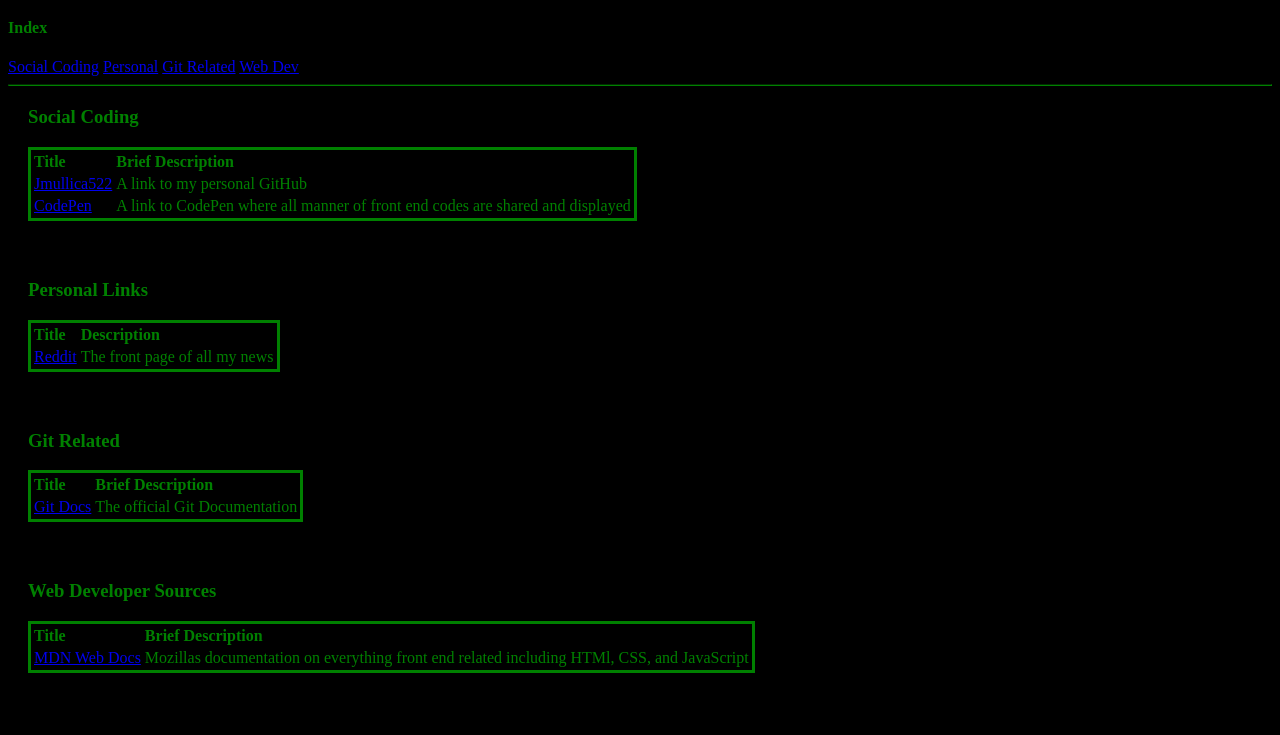
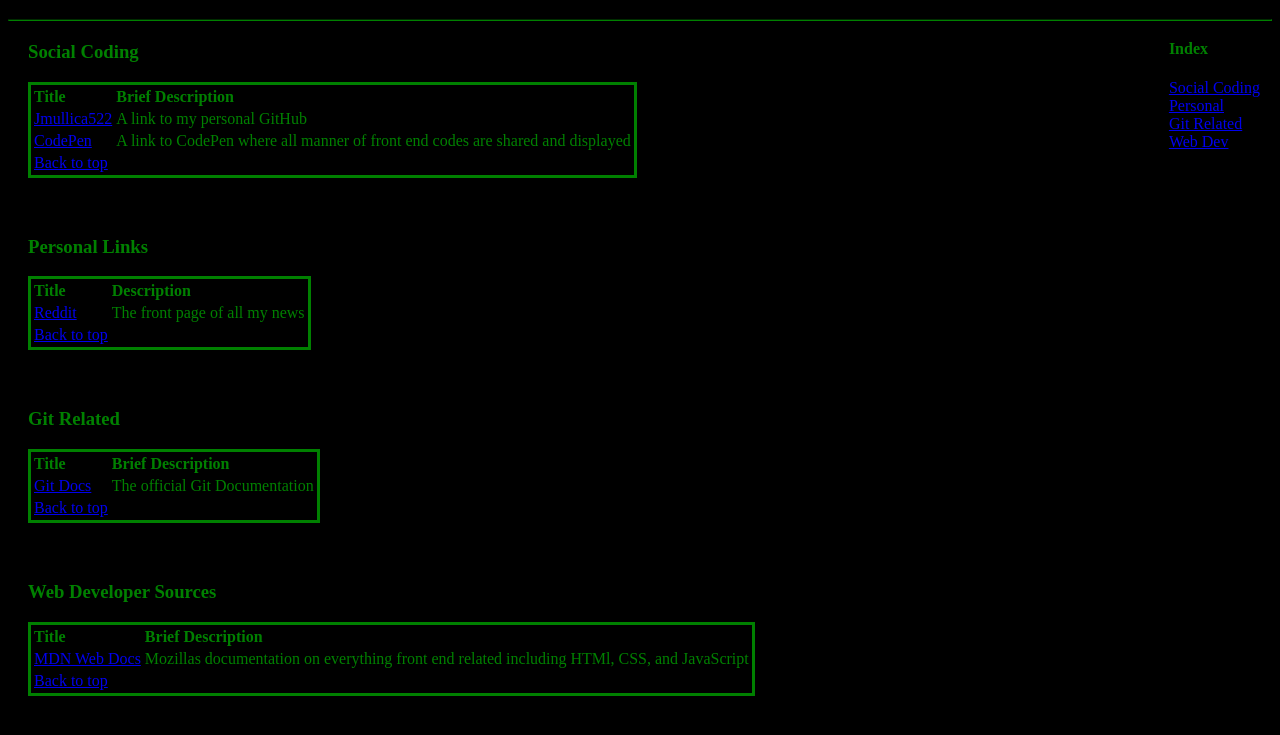
Before and after one commit to Jmullica522/bookMarks, a plain HTML site: page index.html in a window 1280 px wide. Shown: the part 61-796 px from the top of the page. Drawn offline with Linux system fonts and the light colour scheme.

Commit message:
Updated Index section and added a links
Adjusted CSS of Index section to fix it on the right hand of the page and stay there as the user scrolls. Also added a link in each section to return user to top.

```diff
--- a/index.html
+++ b/index.html
@@ -6,12 +6,12 @@
 </head>
 <body>
 <h1 id="top">Bookmarks</h1>
-<div>
+<div id="index">
 <h4>Index</h4>
-  <a href="#socialCode">Social Coding</a>
-  <a href="#personal">Personal</a>
-  <a href="#gitStuff">Git Related</a>
-  <a href="#webDev">Web Dev</a>
+  <a href="#socialCode">Social Coding</a><br>
+  <a href="#personal">Personal</a><br>
+  <a href="#gitStuff">Git Related</a><br>
+  <a href="#webDev">Web Dev</a><br>
 </div>
 <hr>
 <div class="linkSection">
@@ -21,6 +21,7 @@
   <TD><b>Brief Description</b>
   <TR><TD><a href="https://github.com/jmullica522">Jmullica522</a><TD>A link to my personal GitHub
   <TR><TD><a href="https://codepen.io/hello/">CodePen</a><TD>A link to CodePen where all manner of front end codes are shared and displayed
+  <TR><TD><a href="#top">Back to top</a>
 </TABLE>
 </div>
 <br>
@@ -29,6 +30,7 @@
 <TABLE class="linkTable">
   <TR><TD><b>Title</b><TD><b>Description</b>
   <TR><TD><a href="reddit.com">Reddit</a><TD>The front page of all my news
+  <TR><TD><a href="#top">Back to top</a>
 </TABLE>
 </div>
 <br>
@@ -37,6 +39,7 @@
 <TABLE class="linkTable">
   <TR><TD><b>Title</b><TD><b>Brief Description</b>
   <TR><TD><a href="git-scm.com/doc">Git Docs</a><TD>The official Git Documentation
+  <TR><TD><a href="#top">Back to top</a>
 </TABLE>
 </div>
 <br>
@@ -45,6 +48,7 @@
 <TABLE class="linkTable">
   <TR><TD><b>Title</b><TD><b>Brief Description</b>
   <TR><TD><a href="https://developer.mozilla.org/en-US/">MDN Web Docs</a><TD>Mozillas documentation on everything front end related including HTMl, CSS, and JavaScript
+  <TR><TD><a href="#top">Back to top</a>
 </TABLE>
 </div>
 <script src=""></script>
--- a/style.css
+++ b/style.css
@@ -17,3 +17,8 @@ hr{
 .linkSection{
  margin: 20px;
 }
+
+#index {
+ position: fixed;
+ right: 20px;
+}
```
Also changed, not shown: 1 other file.
